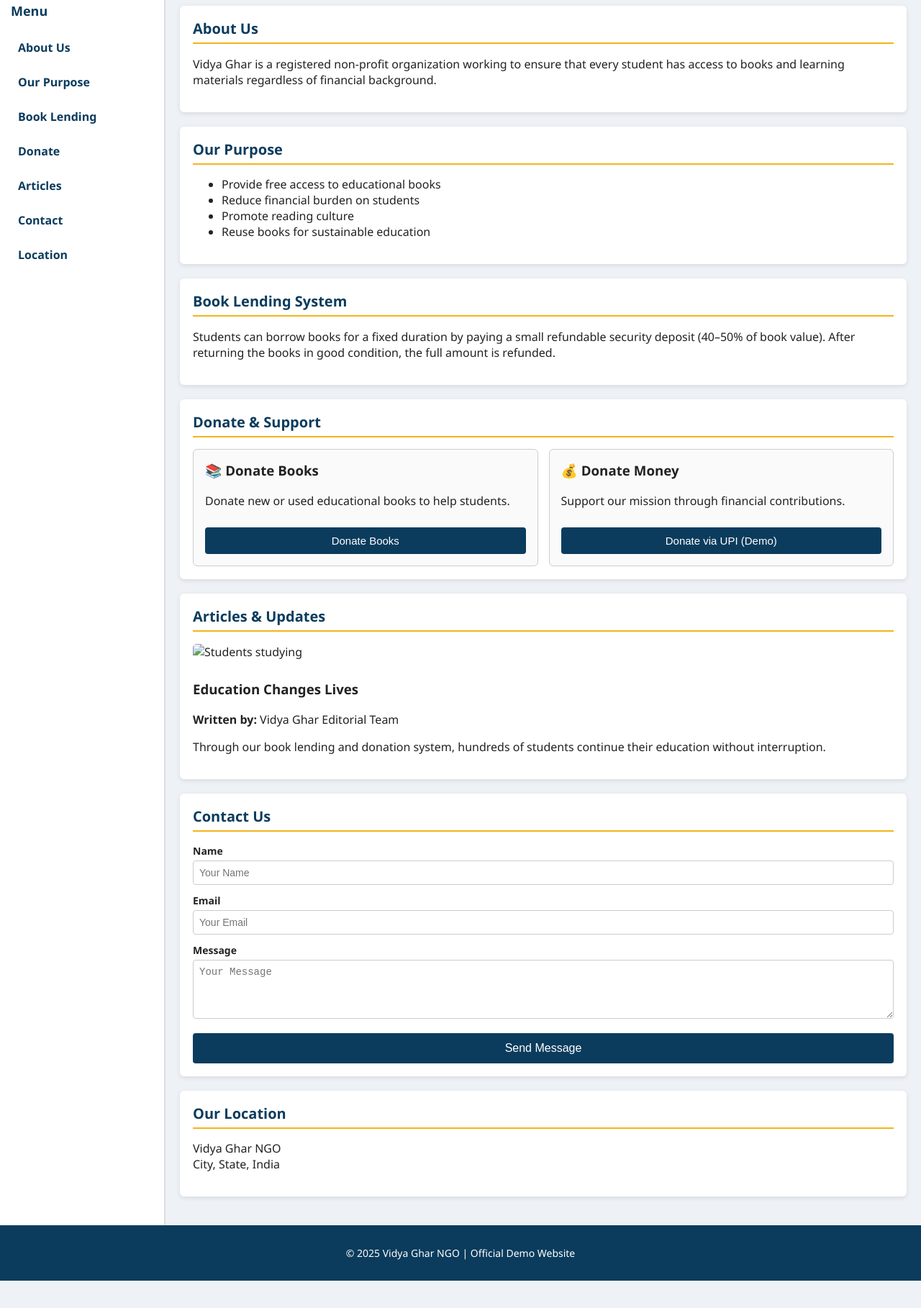
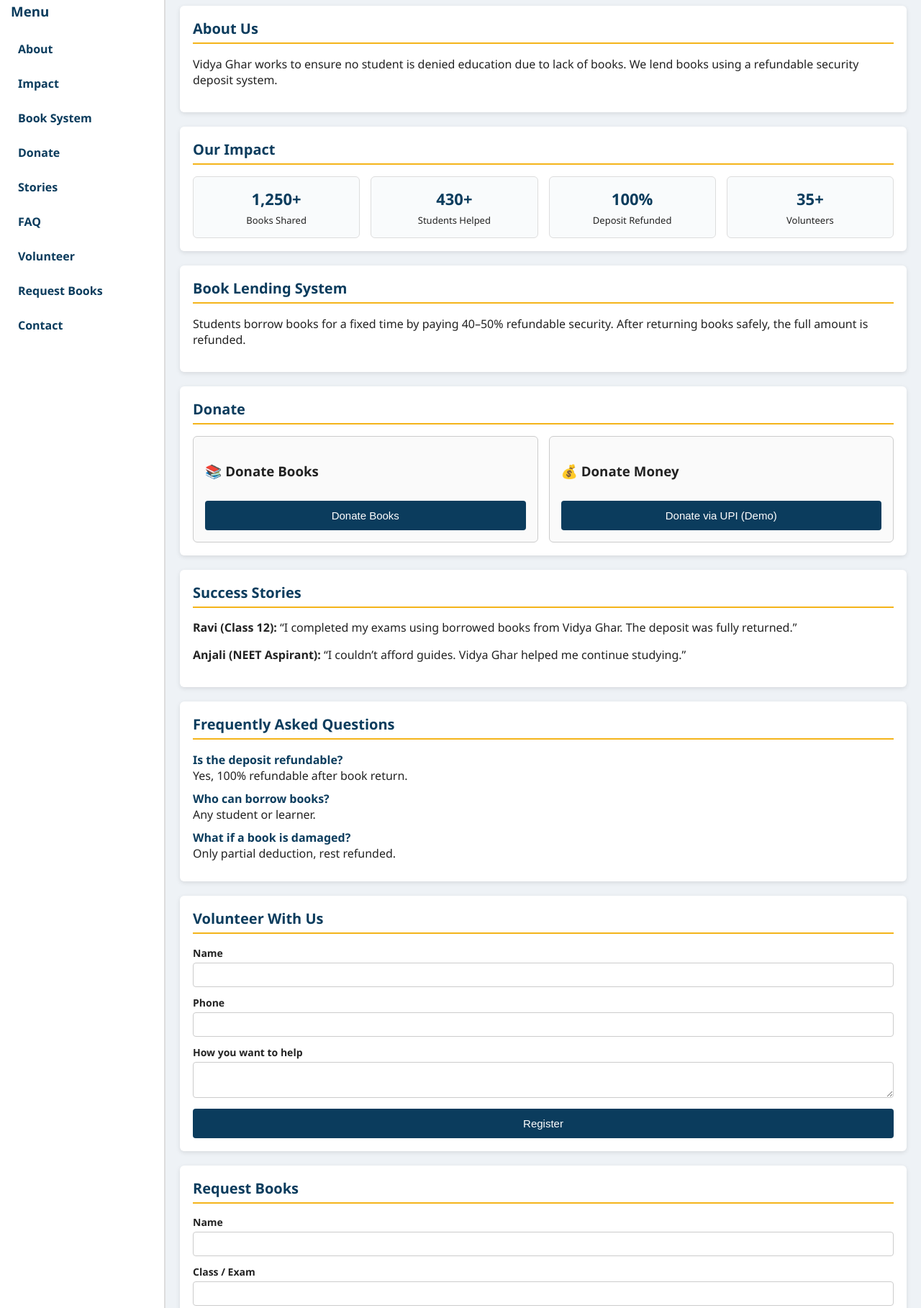
Before and after one commit to Moneythepro/test-ngo, a plain HTML site: page index.html in a window 1280 px wide. Shown: the part 171-1989 px from the top of the page at 72% size. Before the commit the page ends 1951 px from the top, so only its background shows below. Drawn offline with Linux system fonts and the light colour scheme.

Commit message:
Update index.html

```diff
--- a/index.html
+++ b/index.html
@@ -1,203 +1,171 @@
 <!DOCTYPE html>
 <html lang="en">
 <head>
-  <meta charset="UTF-8" />
-  <meta name="viewport" content="width=device-width, initial-scale=1.0" />
-  <title>Vidya Ghar NGO | Official Education Support Organization</title>
-  <meta name="description" content="Vidya Ghar NGO provides free books to students using a refundable security deposit system. Donate books or money to support education for all." />
+<meta charset="UTF-8">
+<meta name="viewport" content="width=device-width, initial-scale=1.0">
+<title>Vidya Ghar NGO | Education for All</title>
+<meta name="description" content="Vidya Ghar NGO provides free books to students using a refundable security deposit system. Donate books or money to support education for all.">
 
-  <!-- ===================== STYLES ===================== -->
 <style>
-    * { box-sizing: border-box; }
+*{box-sizing:border-box}
+body{
+  margin:0;
+  font-family:Segoe UI,Arial,sans-serif;
+  background:#eef2f6;
+  color:#222
+}
+header{
+  background:#0b3c5d;
+  color:#fff;
+  padding:20px;
+  text-align:center;
+  border-bottom:5px solid #f4b41a
+}
+header h1{margin:0;font-size:28px}
+header p{margin:6px 0 0;font-size:14px}
 
-    body {
-      margin: 0;
-      font-family: "Segoe UI", Arial, sans-serif;
-      background: #eef2f6;
-      color: #222;
+.lang-switch{
+  display:flex;
+  justify-content:flex-end;
+  gap:8px;
+  padding:10px;
+  background:#fff;
+  border-bottom:1px solid #ccc
+}
+.lang-switch button{
+  padding:6px 14px;
+  border:1px solid #0b3c5d;
+  background:#fff;
+  color:#0b3c5d;
+  font-weight:600;
+  cursor:pointer;
+  border-radius:4px
 }
 
-    header {
-      background: #0b3c5d;
-      color: #fff;
-      padding: 20px 15px;
-      text-align: center;
-      border-bottom: 5px solid #f4b41a;
+.container{display:flex;min-height:100vh}
+nav{
+  width:230px;
+  background:#fff;
+  padding:15px;
+  border-right:2px solid #ddd
 }
-    header h1 { margin: 0; font-size: 28px; }
-    header p { margin: 6px 0 0; font-size: 14px; }
+nav h3{margin-top:0;color:#0b3c5d}
+nav a{
+  display:block;
+  padding:10px;
+  margin-bottom:6px;
+  text-decoration:none;
+  color:#0b3c5d;
+  font-weight:600;
+  border-radius:4px
+}
+nav a:hover{background:#e6eef4}
 
-    /* Language switch */
-    .lang-switch {
-      display: flex;
-      justify-content: flex-end;
-      gap: 8px;
-      padding: 10px;
-      background: #ffffff;
-      border-bottom: 1px solid #ccc;
+main{flex:1;padding:20px}
+
+section{
+  background:#fff;
+  padding:18px;
+  margin-bottom:20px;
+  border-radius:6px;
+  box-shadow:0 2px 6px rgba(0,0,0,.1)
 }
-    .lang-switch button {
-      padding: 6px 14px;
-      cursor: pointer;
-      border: 1px solid #0b3c5d;
-      background: #fff;
-      color: #0b3c5d;
-      font-weight: 600;
-      border-radius: 4px;
+section h2{
+  margin-top:0;
+  color:#0b3c5d;
+  border-bottom:2px solid #f4b41a;
+  padding-bottom:6px;
+  font-size:20px
 }
 
-    /* Layout */
-    .container {
-      display: flex;
-      min-height: 100vh;
+.stats{
+  display:flex;
+  gap:15px;
+  flex-wrap:wrap;
+  text-align:center
+}
+.stat{
+  flex:1;
+  min-width:140px;
+  background:#f9fbfc;
+  padding:15px;
+  border-radius:6px;
+  border:1px solid #ddd
+}
+.stat h3{margin:0;color:#0b3c5d;font-size:22px}
+.stat p{margin:6px 0 0;font-size:13px}
+
+.donate-box{display:flex;gap:15px;flex-wrap:wrap}
+.donate-card{
+  flex:1;
+  min-width:250px;
+  border:1px solid #ccc;
+  padding:16px;
+  border-radius:6px;
+  background:#fafafa
+}
+.donate-card button,
+form button{
+  width:100%;
+  padding:12px;
+  background:#0b3c5d;
+  color:#fff;
+  border:none;
+  cursor:pointer;
+  font-size:15px;
+  border-radius:4px;
+  margin-top:10px
 }
 
-    nav {
-      width: 230px;
-      background: #ffffff;
-      padding: 15px;
-      border-right: 2px solid #ddd;
-    }
-    nav h3 {
-      margin-top: 0;
-      color: #0b3c5d;
-      font-size: 18px;
-    }
-    nav a {
-      display: block;
-      padding: 10px;
-      margin-bottom: 6px;
-      text-decoration: none;
-      color: #0b3c5d;
-      font-weight: 600;
-      border-radius: 4px;
-    }
-    nav a:hover {
-      background: #e6eef4;
+.article img{width:100%;border-radius:5px;margin-bottom:10px}
+
+form label{display:block;margin-top:12px;font-weight:600;font-size:14px}
+form input,form textarea{
+  width:100%;
+  padding:8px;
+  margin-top:4px;
+  border:1px solid #ccc;
+  border-radius:4px;
+  font-size:14px
 }
 
-    main {
-      flex: 1;
-      padding: 20px;
+.faq-item{margin-bottom:10px}
+.faq-item strong{color:#0b3c5d}
+
+footer{
+  background:#0b3c5d;
+  color:#fff;
+  text-align:center;
+  padding:15px;
+  font-size:14px
 }
 
-    section {
-      background: #ffffff;
-      padding: 18px;
-      margin-bottom: 20px;
-      border-radius: 6px;
-      box-shadow: 0 2px 6px rgba(0,0,0,0.1);
+.hi{display:none}
+
+@media(max-width:768px){
+  .container{flex-direction:column}
+  nav{
+    width:100%;
+    border-right:none;
+    border-bottom:2px solid #ddd
   }
-    section h2 {
-      margin-top: 0;
-      color: #0b3c5d;
-      border-bottom: 2px solid #f4b41a;
-      padding-bottom: 6px;
-      font-size: 20px;
-    }
-
-    /* Donate cards */
-    .donate-box {
-      display: flex;
-      gap: 15px;
-      flex-wrap: wrap;
-    }
-    .donate-card {
-      flex: 1;
-      min-width: 250px;
-      border: 1px solid #ccc;
-      padding: 16px;
-      border-radius: 6px;
-      background: #fafafa;
-    }
-    .donate-card h3 { margin-top: 0; }
-    .donate-card button {
-      padding: 10px 16px;
-      background: #0b3c5d;
-      color: #fff;
-      border: none;
-      cursor: pointer;
-      font-size: 15px;
-      margin-top: 10px;
-      border-radius: 4px;
-      width: 100%;
-    }
-
-    /* Articles */
-    .article img {
-      width: 100%;
-      border-radius: 5px;
-      margin-bottom: 10px;
-    }
-
-    /* Form */
-    form label {
-      display: block;
-      margin-top: 12px;
-      font-weight: 600;
-      font-size: 14px;
-    }
-    form input, form textarea {
-      width: 100%;
-      padding: 8px;
-      margin-top: 4px;
-      border: 1px solid #ccc;
-      border-radius: 4px;
-      font-size: 14px;
-    }
-    form button {
-      margin-top: 15px;
-      padding: 12px;
-      background: #0b3c5d;
-      color: #fff;
-      border: none;
-      cursor: pointer;
-      font-size: 16px;
-      border-radius: 4px;
-      width: 100%;
-    }
-
-    footer {
-      background: #0b3c5d;
-      color: #fff;
-      text-align: center;
-      padding: 15px;
-      font-size: 14px;
-    }
-
-    /* Language visibility */
-    .hi { display: none; }
-
-    /* ===================== MOBILE ===================== */
-    @media (max-width: 768px) {
-      .container { flex-direction: column; }
-      nav {
-        width: 100%;
-        border-right: none;
-        border-bottom: 2px solid #ddd;
-      }
-      nav a { display: inline-block; margin: 4px 4px; }
+  nav a{display:inline-block;margin:4px}
 }
 </style>
 
-  <!-- ===================== SCRIPT ===================== -->
 <script>
-    function switchLang(lang) {
-      document.querySelectorAll('.en').forEach(e => e.style.display = (lang === 'en') ? 'block' : 'none');
-      document.querySelectorAll('.hi').forEach(e => e.style.display = (lang === 'hi') ? 'block' : 'none');
+function switchLang(lang){
+  document.querySelectorAll('.en').forEach(e=>e.style.display=lang==='en'?'block':'none');
+  document.querySelectorAll('.hi').forEach(e=>e.style.display=lang==='hi'?'block':'none');
 }
 
-    function donateMoney() {
-      alert('DEMO PAYMENT SUCCESSFUL!\n\nThank you for supporting Vidya Ghar NGO.\n(Transaction ID: DEMO' + Math.floor(Math.random()*100000) + ')');
+function donateMoney(){
+  alert("DEMO PAYMENT SUCCESSFUL\n\nTransaction ID: DEMO"+Math.floor(Math.random()*100000));
 }
 
-    function donateBooks() {
-      alert('Book Donation Request Received!\n\nOur team will contact you shortly for book collection.');
-    }
-
-    function submitContact() {
-      alert('Message Sent Successfully!\n\nThank you for contacting Vidya Ghar NGO. We will reply soon.');
-      document.getElementById('contactForm').reset();
+function simpleSubmit(msg,id){
+  alert(msg);
+  document.getElementById(id).reset();
 }
 </script>
 </head>
@@ -218,96 +186,103 @@
 
 <nav>
 <h3>Menu</h3>
-    <a href="#about">About Us</a>
-    <a href="#purpose">Our Purpose</a>
-    <a href="#system">Book Lending</a>
+<a href="#about">About</a>
+<a href="#impact">Impact</a>
+<a href="#system">Book System</a>
 <a href="#donate">Donate</a>
-    <a href="#articles">Articles</a>
+<a href="#stories">Stories</a>
+<a href="#faq">FAQ</a>
+<a href="#volunteer">Volunteer</a>
+<a href="#request">Request Books</a>
 <a href="#contact">Contact</a>
-    <a href="#location">Location</a>
 </nav>
 
 <main>
 
 <section id="about">
 <h2>About Us</h2>
-      <p class="en">Vidya Ghar is a registered non-profit organization working to ensure that every student has access to books and learning materials regardless of financial background.</p>
-      <p class="hi">विद्या घर एक पंजीकृत गैर-लाभकारी संस्था है जो यह सुनिश्चित करती है कि हर छात्र को पुस्तकें और शिक्षा संसाधन उपलब्ध हों।</p>
+<p class="en">Vidya Ghar works to ensure no student is denied education due to lack of books. We lend books using a refundable security deposit system.</p>
+<p class="hi">विद्या घर यह सुनिश्चित करता है कि किसी भी छात्र को पुस्तकों की कमी के कारण शिक्षा से वंचित न होना पड़े।</p>
 </section>
 
-    <section id="purpose">
-      <h2>Our Purpose</h2>
-      <ul class="en">
-        <li>Provide free access to educational books</li>
-        <li>Reduce financial burden on students</li>
-        <li>Promote reading culture</li>
-        <li>Reuse books for sustainable education</li>
-      </ul>
-      <ul class="hi">
-        <li>निःशुल्क शिक्षा सामग्री प्रदान करना</li>
-        <li>छात्रों पर आर्थिक बोझ कम करना</li>
-        <li>पठन संस्कृति को बढ़ावा देना</li>
-        <li>पुस्तकों का पुनः उपयोग</li>
-      </ul>
+<section id="impact">
+<h2>Our Impact</h2>
+<div class="stats">
+<div class="stat"><h3>1,250+</h3><p>Books Shared</p></div>
+<div class="stat"><h3>430+</h3><p>Students Helped</p></div>
+<div class="stat"><h3>100%</h3><p>Deposit Refunded</p></div>
+<div class="stat"><h3>35+</h3><p>Volunteers</p></div>
+</div>
 </section>
 
 <section id="system">
 <h2>Book Lending System</h2>
-      <p class="en">Students can borrow books for a fixed duration by paying a small refundable security deposit (40–50% of book value). After returning the books in good condition, the full amount is refunded.</p>
-      <p class="hi">छात्र सीमित समय के लिए पुस्तकें उधार ले सकते हैं। पुस्तक मूल्य का 40–50% सुरक्षा शुल्क लिया जाता है जो पुस्तक लौटाने पर वापस किया जाता है।</p>
+<p class="en">Students borrow books for a fixed time by paying 40–50% refundable security. After returning books safely, the full amount is refunded.</p>
+<p class="hi">छात्र 40–50% सुरक्षा राशि देकर सीमित समय के लिए पुस्तकें उधार लेते हैं, जो पुस्तक लौटाने पर वापस मिलती है।</p>
 </section>
 
 <section id="donate">
-      <h2>Donate & Support</h2>
+<h2>Donate</h2>
 <div class="donate-box">
 <div class="donate-card">
 <h3>📚 Donate Books</h3>
-          <p class="en">Donate new or used educational books to help students.</p>
-          <p class="hi">नई या पुरानी शैक्षणिक पुस्तकें दान करें।</p>
-          <button onclick="donateBooks()">Donate Books</button>
+<button onclick="alert('Book donation request received (DEMO)')">Donate Books</button>
 </div>
 <div class="donate-card">
 <h3>💰 Donate Money</h3>
-          <p class="en">Support our mission through financial contributions.</p>
-          <p class="hi">आर्थिक सहायता देकर हमारा सहयोग करें।</p>
 <button onclick="donateMoney()">Donate via UPI (Demo)</button>
 </div>
 </div>
 </section>
 
-    <section id="articles">
-      <h2>Articles & Updates</h2>
-      <div class="article">
-        <img src="article-image-1.jpg" alt="Students studying">
-        <h3>Education Changes Lives</h3>
-        <p><strong>Written by:</strong> Vidya Ghar Editorial Team</p>
-        <p>Through our book lending and donation system, hundreds of students continue their education without interruption.</p>
-      </div>
+<section id="stories">
+<h2>Success Stories</h2>
+<p><strong>Ravi (Class 12):</strong> “I completed my exams using borrowed books from Vidya Ghar. The deposit was fully returned.”</p>
+<p><strong>Anjali (NEET Aspirant):</strong> “I couldn’t afford guides. Vidya Ghar helped me continue studying.”</p>
+</section>
+
+<section id="faq">
+<h2>Frequently Asked Questions</h2>
+<div class="faq-item"><strong>Is the deposit refundable?</strong><br>Yes, 100% refundable after book return.</div>
+<div class="faq-item"><strong>Who can borrow books?</strong><br>Any student or learner.</div>
+<div class="faq-item"><strong>What if a book is damaged?</strong><br>Only partial deduction, rest refunded.</div>
+</section>
+
+<section id="volunteer">
+<h2>Volunteer With Us</h2>
+<form id="volForm" onsubmit="event.preventDefault();simpleSubmit('Volunteer registered successfully (DEMO)','volForm')">
+<label>Name</label><input required>
+<label>Phone</label><input required>
+<label>How you want to help</label><textarea required></textarea>
+<button>Register</button>
+</form>
+</section>
+
+<section id="request">
+<h2>Request Books</h2>
+<form id="reqForm" onsubmit="event.preventDefault();simpleSubmit('Book request submitted (DEMO)','reqForm')">
+<label>Name</label><input required>
+<label>Class / Exam</label><input required>
+<label>Books Needed</label><textarea required></textarea>
+<button>Submit Request</button>
+</form>
 </section>
 
 <section id="contact">
 <h2>Contact Us</h2>
-      <form id="contactForm" onsubmit="event.preventDefault(); submitContact();">
-        <label>Name</label>
-        <input type="text" required placeholder="Your Name" />
-        <label>Email</label>
-        <input type="email" required placeholder="Your Email" />
-        <label>Message</label>
-        <textarea rows="4" required placeholder="Your Message"></textarea>
-        <button type="submit">Send Message</button>
+<form id="conForm" onsubmit="event.preventDefault();simpleSubmit('Message sent successfully (DEMO)','conForm')">
+<label>Name</label><input required>
+<label>Email</label><input type="email" required>
+<label>Message</label><textarea required></textarea>
+<button>Send Message</button>
 </form>
-    </section>
-
-    <section id="location">
-      <h2>Our Location</h2>
-      <p>Vidya Ghar NGO<br>City, State, India</p>
 </section>
 
 </main>
 </div>
 
 <footer>
-  <p>© 2025 Vidya Ghar NGO | Official Demo Website</p>
+© 2025 Vidya Ghar NGO | Demo Website
 </footer>
 
 </body>
```
Lines whose indentation alone changed are shown as unchanged.
